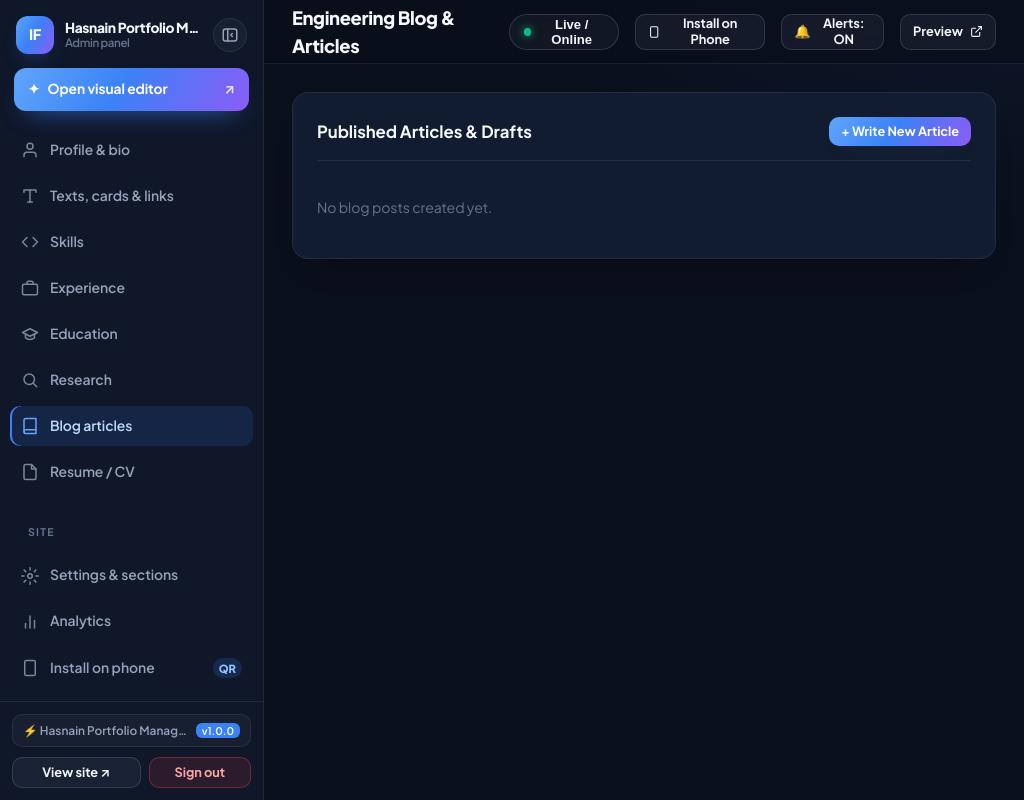
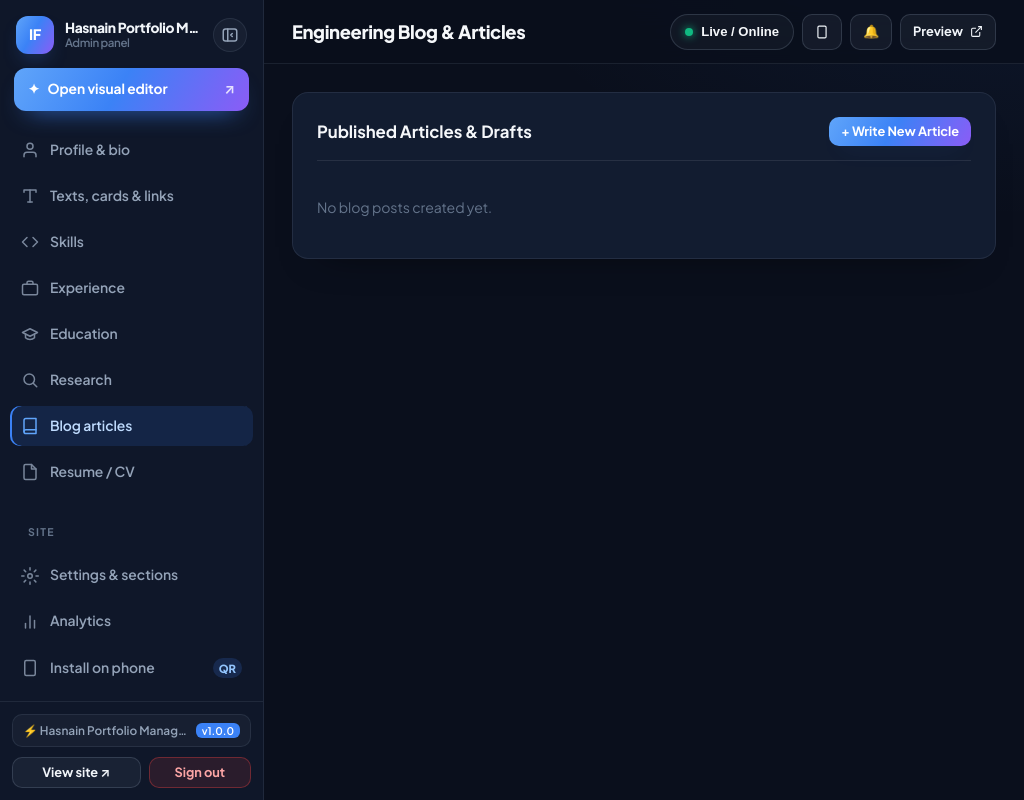
Before and after one commit to ifan-001/Ifan-portfolio, a Laravel app: page /admin/blog in a window 1024 px wide. Run offline with Laravel 12, Linux system fonts and the light colour scheme; the visitor is signed in with stand-in values (Sample User, id 1); data comes from the database, SQL or seed files in the repository; data that the repository does not hold is empty; parts of the project's set-up code (start-up, migrations or seed data) failed here and were passed over.

Commit message:
Admin: dark scrollbars and single-line header on mid-size screens
Co-Authored-By: Claude Sonnet 5.5 <noreply@anthropic.com>

```diff
--- a/public/css/admin-dashboard.css
+++ b/public/css/admin-dashboard.css
@@ -228,3 +228,15 @@
   .cv-console #chat-reply-form { gap: 8px !important; }
 }
 @media (max-width: 340px) { .cv-back-label { display: none; } }
+
+/* ======================= Dark scrollbars and tidy header on mid-size screens ======================= */
+html { color-scheme: dark; }
+.ad-nav { scrollbar-width: thin; scrollbar-color: rgba(148, 163, 184, .35) transparent; }
+@media (min-width: 901px) and (max-width: 1240px) {
+  .admin-header { gap: 10px; }
+  .header-title-wrap { min-width: 0; flex: 1 1 auto; }
+  .header-page-title { white-space: nowrap; overflow: hidden; text-overflow: ellipsis; min-width: 0; }
+  .header-actions { flex: 0 0 auto; gap: 8px; flex-wrap: nowrap; }
+  .header-actions .btn, .header-actions .status-pill { white-space: nowrap; }
+  .header-install-btn span, #alert-bell-text { display: none !important; }
+}
```
